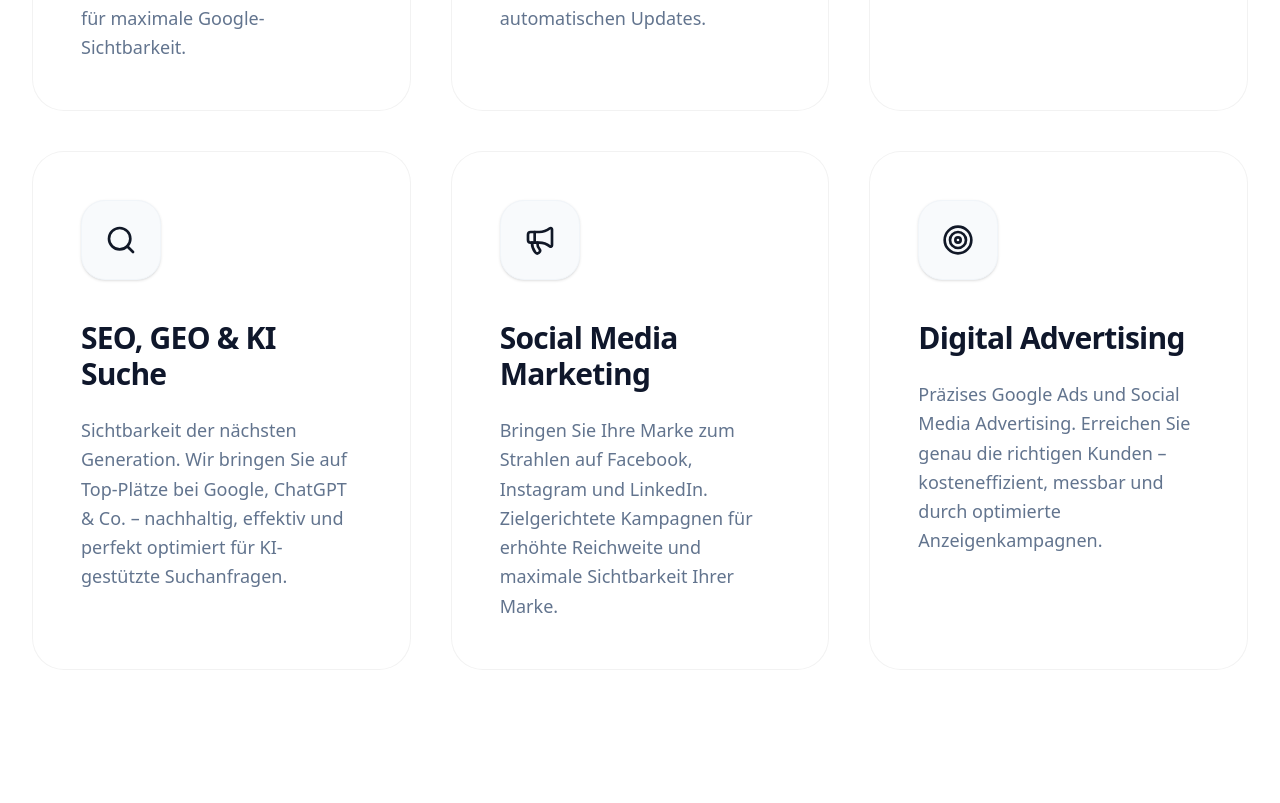
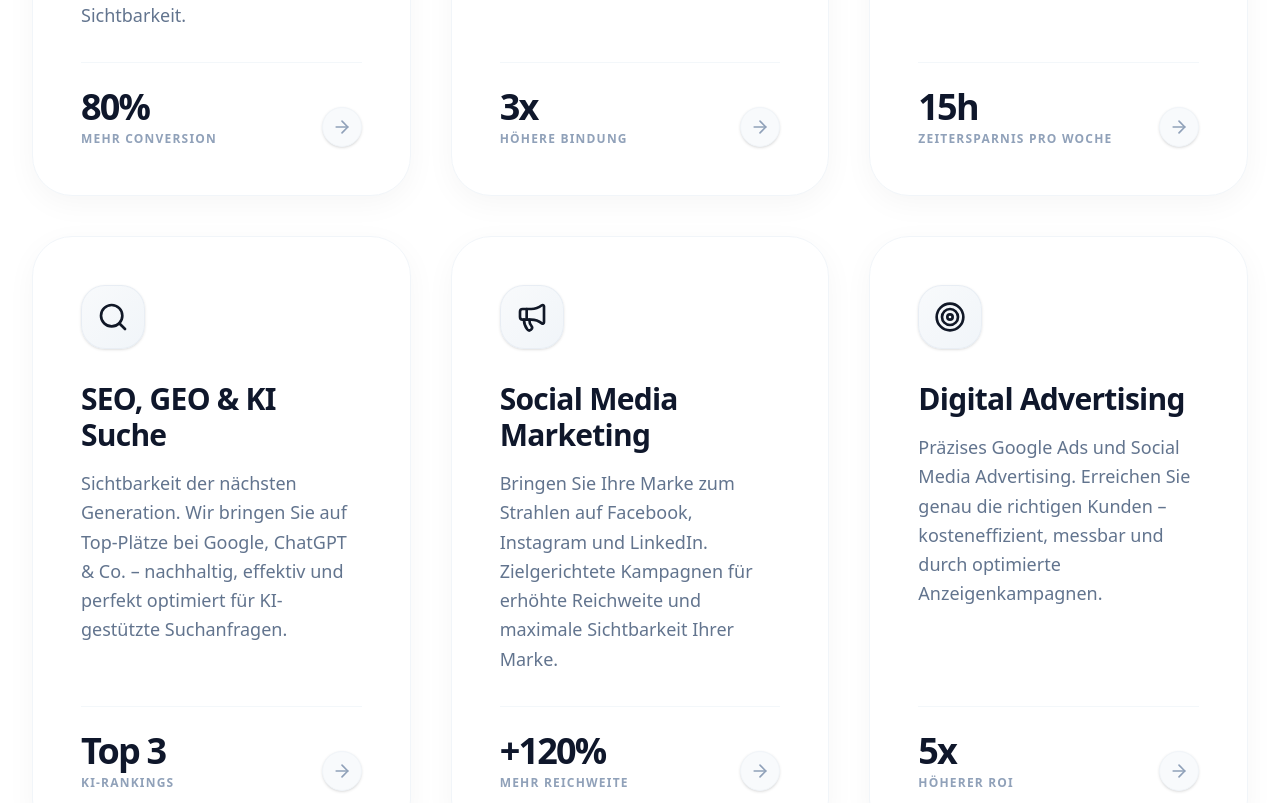
Before and after one commit to brainstormandi/brainstorm-ki-marketingagentur, a Next.js app: page / in a window 1280 px wide. Shown: the part 2280-3083 px from the top of the page. Built offline with nearby package versions, Linux system fonts and the light colour scheme.

Commit message:
feat: improve GEO optimization, Add llms.txt, Schema.org and redesign Service cards

```diff
--- a/app/components/FAQ.tsx
+++ b/app/components/FAQ.tsx
@@ -7,8 +7,22 @@ import ScrollReveal from './ScrollReveal';
 const FAQ = () => {
     const [openIndex, setOpenIndex] = useState<number | null>(0);
 
+    const faqSchema = {
+        "@context": "https://schema.org",
+        "@type": "FAQPage",
+        "mainEntity": FAQS.map(faq => ({
+            "@type": "Question",
+            "name": faq.question,
+            "acceptedAnswer": {
+                "@type": "Answer",
+                "text": faq.answer
+            }
+        }))
+    };
+
     return (
         <section id="faq" className="py-40 bg-white relative overflow-hidden">
+            <script type="application/ld+json" dangerouslySetInnerHTML={{ __html: JSON.stringify(faqSchema) }} />
             <div className="max-w-4xl mx-auto px-4 sm:px-6 lg:px-8 relative z-10">
                 <ScrollReveal className="text-center mb-32">
                     <div className="inline-flex items-center gap-2 px-6 py-2 rounded-full bg-slate-50 text-slate-800 font-bold text-sm uppercase tracking-widest mb-6 border border-slate-100">
--- a/app/components/Footer.tsx
+++ b/app/components/Footer.tsx
@@ -22,7 +22,7 @@ const Footer = () => {
                         </p>
                         <div className="flex gap-4">
                             <a
-                                href="https://www.linkedin.com/in/andreas-sturm-b9282966/"
+                                href="https://www.linkedin.com/in/brainstorm-andi/"
                                 target="_blank"
                                 rel="noopener noreferrer"
                                 aria-label="LinkedIn"
--- a/app/components/Services.tsx
+++ b/app/components/Services.tsx
@@ -1,12 +1,31 @@
 "use client";
 import React from 'react';
 import { SERVICES } from '../constants';
-import { Sparkles } from 'lucide-react';
+import { Sparkles, ArrowRight } from 'lucide-react';
 import ScrollReveal from './ScrollReveal';
 
 const Services = () => {
+    const servicesSchema = {
+        "@context": "https://schema.org",
+        "@type": "ItemList",
+        "itemListElement": SERVICES.map((service, index) => ({
+            "@type": "ListItem",
+            "position": index + 1,
+            "item": {
+                "@type": "Service",
+                "name": service.title,
+                "description": service.description,
+                "provider": {
+                    "@type": "LocalBusiness",
+                    "name": "BrainStorm KI Werbeagentur"
+                }
+            }
+        }))
+    };
+
     return (
         <section id="services" className="py-40 bg-white relative overflow-hidden">
+            <script type="application/ld+json" dangerouslySetInnerHTML={{ __html: JSON.stringify(servicesSchema) }} />
             <div className="absolute top-0 right-0 w-[800px] h-[800px] bg-slate-50 rounded-full blur-[120px] -mr-96 -mt-96 opacity-60"></div>
 
             <div className="max-w-7xl mx-auto px-4 sm:px-6 lg:px-8 relative z-10">
@@ -32,16 +51,36 @@ const Services = () => {
                             delay={index * 150}
                             className="h-full"
                         >
-                            <div className="premium-card p-12 flex flex-col h-full group">
-                                <div className="w-20 h-20 bg-slate-50 rounded-3xl flex items-center justify-center mb-10 group-hover:scale-110 group-hover:rotate-6 transition-all duration-700 shadow-sm border border-slate-100" aria-hidden="true">
-                                    <div className="text-slate-900 transition-transform duration-500 group-hover:scale-110">
-                                        {service.icon}
+                            <div className="relative p-10 lg:p-12 rounded-[2.5rem] bg-white border border-slate-100 shadow-[0_8px_30px_rgb(0,0,0,0.04)] hover:shadow-[0_20px_40px_rgba(229,181,16,0.15)] transition-all duration-500 flex flex-col h-full group overflow-hidden hover:-translate-y-2">
+                                {/* Ambient glow on hover */}
+                                <div className="absolute top-0 right-0 w-64 h-64 bg-accent/10 rounded-full blur-[80px] -mr-32 -mt-32 opacity-0 group-hover:opacity-100 transition-opacity duration-700 ease-in-out pointer-events-none"></div>
+
+                                <div className="relative z-10 flex flex-col h-full">
+                                    <div className="w-16 h-16 rounded-[1.5rem] bg-gradient-to-br from-slate-50 to-slate-100 border border-slate-200/60 flex items-center justify-center mb-8 shadow-sm group-hover:shadow-md group-hover:-translate-y-1 transition-all duration-500 relative">
+                                        <div className="absolute inset-0 bg-accent/20 rounded-[1.5rem] blur-md opacity-0 group-hover:opacity-100 transition-opacity duration-500"></div>
+                                        <div className="relative z-10 text-slate-700 group-hover:text-primary transition-colors duration-300">
+                                            {service.icon}
+                                        </div>
                                     </div>
+
+                                    <h3 className="text-2xl lg:text-3xl font-black text-slate-900 mb-4 tracking-tight group-hover:text-transparent group-hover:bg-clip-text group-hover:bg-gradient-to-r group-hover:from-slate-900 group-hover:to-slate-600 transition-all duration-300">{service.title}</h3>
+
+                                    <p className="text-slate-500 leading-relaxed flex-grow text-base lg:text-lg mb-8">
+                                        {service.description}
+                                    </p>
+
+                                    {service.stat && (
+                                        <div className="mt-auto pt-6 border-t border-slate-100/80 group-hover:border-accent/30 transition-colors duration-500 flex items-end justify-between">
+                                            <div className="flex flex-col">
+                                                <span className="text-3xl lg:text-4xl font-black text-slate-900 tracking-tighter group-hover:text-primary transition-colors duration-500">{service.stat.value}</span>
+                                                <span className="text-[10px] lg:text-xs font-bold text-slate-400 uppercase tracking-widest mt-1">{service.stat.label}</span>
+                                            </div>
+                                            <div className="w-10 h-10 rounded-full bg-slate-50 flex items-center justify-center group-hover:bg-accent group-hover:-rotate-45 transition-all duration-500 shadow-sm border border-slate-100 group-hover:border-accent">
+                                                <ArrowRight className="w-5 h-5 text-slate-400 group-hover:text-primary transition-colors duration-200" />
+                                            </div>
+                                        </div>
+                                    )}
                                 </div>
-                                <h3 className="text-3xl font-black text-slate-900 mb-6 tracking-tight group-hover:text-primary transition-colors">{service.title}</h3>
-                                <p className="text-lg text-slate-500 leading-relaxed flex-grow">
-                                    {service.description}
-                                </p>
                             </div>
                         </ScrollReveal>
                     ))}
--- a/app/constants.tsx
+++ b/app/constants.tsx
@@ -14,32 +14,38 @@ export const SERVICES = [
     {
         title: "Moderne Website",
         description: "Ihr digitales Schaufenster – professionell, verkaufsstark und überzeugend. Verkaufspsychologisch optimiert, mobile-first, blitzschnell und SEO-optimiert für maximale Google-Sichtbarkeit.",
-        icon: <Layout className="w-8 h-8 text-primary" />
+        icon: <Layout className="w-8 h-8 text-primary" />,
+        stat: { value: "80%", label: "mehr Conversion" }
     },
     {
         title: "Eigene App (PWA)",
         description: "Ihre eigene App ohne App Store – direkt auf dem Smartphone Ihrer Kunden. Native App-Erlebnis mit Offline-Funktionalität, Push-Benachrichtigungen und automatischen Updates.",
-        icon: <Smartphone className="w-8 h-8 text-primary" />
+        icon: <Smartphone className="w-8 h-8 text-primary" />,
+        stat: { value: "3x", label: "höhere Bindung" }
     },
     {
         title: "Automatisierung",
         description: "Sparen Sie Zeit und Kosten durch intelligente Automatisierung. Wir erstellen automatisierte Terminbuchungen, Anfragen-Workflows und sorgen für messbare Effizienzsteigerung.",
-        icon: <Zap className="w-8 h-8 text-primary" />
+        icon: <Zap className="w-8 h-8 text-primary" />,
+        stat: { value: "15h", label: "Zeitersparnis pro Woche" }
     },
     {
         title: "SEO, GEO & KI Suche",
         description: "Sichtbarkeit der nächsten Generation. Wir bringen Sie auf Top-Plätze bei Google, ChatGPT & Co. – nachhaltig, effektiv und perfekt optimiert für KI-gestützte Suchanfragen.",
-        icon: <Search className="w-8 h-8 text-primary" />
+        icon: <Search className="w-8 h-8 text-primary" />,
+        stat: { value: "Top 3", label: "KI-Rankings" }
     },
     {
         title: "Social Media Marketing",
         description: "Bringen Sie Ihre Marke zum Strahlen auf Facebook, Instagram und LinkedIn. Zielgerichtete Kampagnen für erhöhte Reichweite und maximale Sichtbarkeit Ihrer Marke.",
-        icon: <Megaphone className="w-8 h-8 text-primary" />
+        icon: <Megaphone className="w-8 h-8 text-primary" />,
+        stat: { value: "+120%", label: "mehr Reichweite" }
     },
     {
         title: "Digital Advertising",
         description: "Präzises Google Ads und Social Media Advertising. Erreichen Sie genau die richtigen Kunden – kosteneffizient, messbar und durch optimierte Anzeigenkampagnen.",
-        icon: <Target className="w-8 h-8 text-primary" />
+        icon: <Target className="w-8 h-8 text-primary" />,
+        stat: { value: "5x", label: "höherer ROI" }
     }
 ];
 
--- a/app/sitemap.ts
+++ b/app/sitemap.ts
@@ -3,19 +3,19 @@ import { MetadataRoute } from 'next'
 export default function sitemap(): MetadataRoute.Sitemap {
     return [
         {
-            url: 'https://brainstorm-werbeagentur.at',
+            url: 'https://ki-marketingagentur.jetzt',
             lastModified: new Date(),
             changeFrequency: 'weekly',
             priority: 1,
         },
         {
-            url: 'https://brainstorm-werbeagentur.at/impressum',
+            url: 'https://ki-marketingagentur.jetzt/impressum',
             lastModified: new Date(),
             changeFrequency: 'monthly',
             priority: 0.3,
         },
         {
-            url: 'https://brainstorm-werbeagentur.at/datenschutz',
+            url: 'https://ki-marketingagentur.jetzt/datenschutz',
             lastModified: new Date(),
             changeFrequency: 'monthly',
             priority: 0.3,
```
Also changed, not shown: app/components/Founder.tsx (+21 -0 lines), public/llms.txt (added), public/robots.txt.
